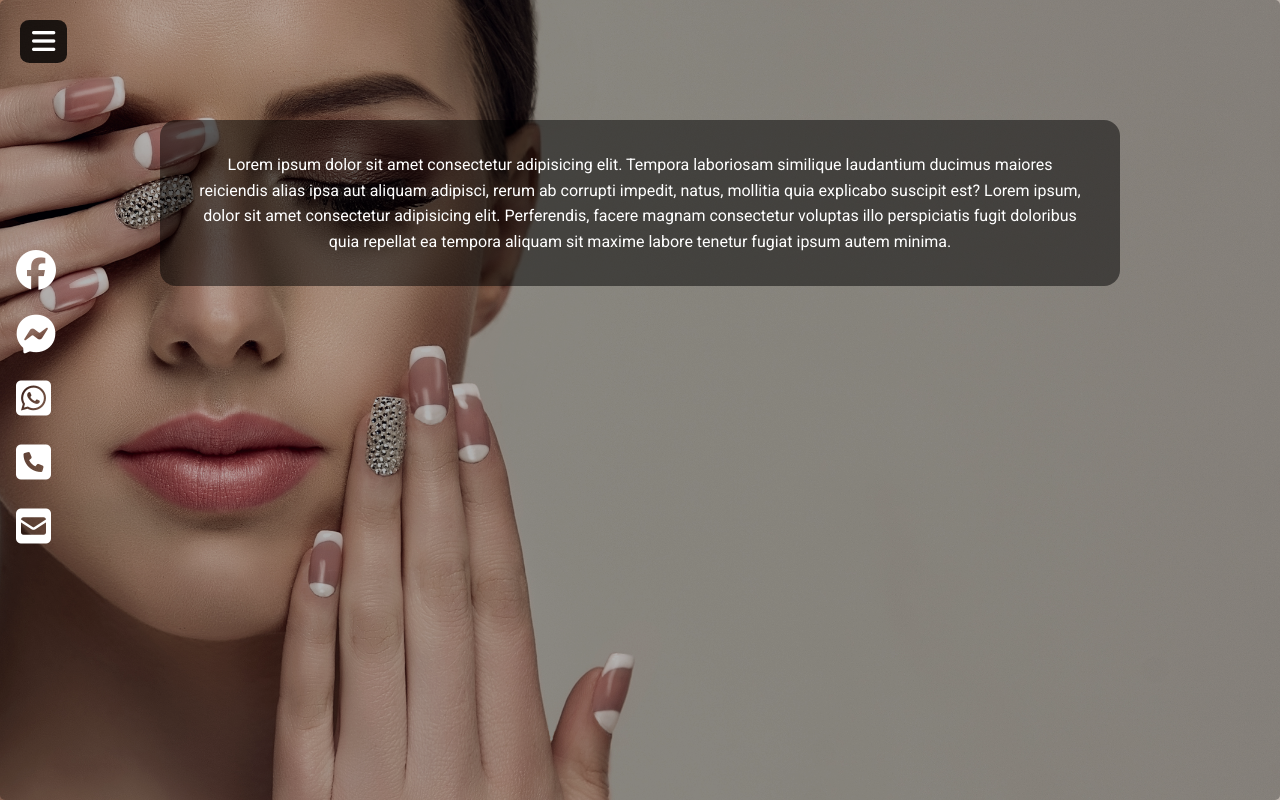
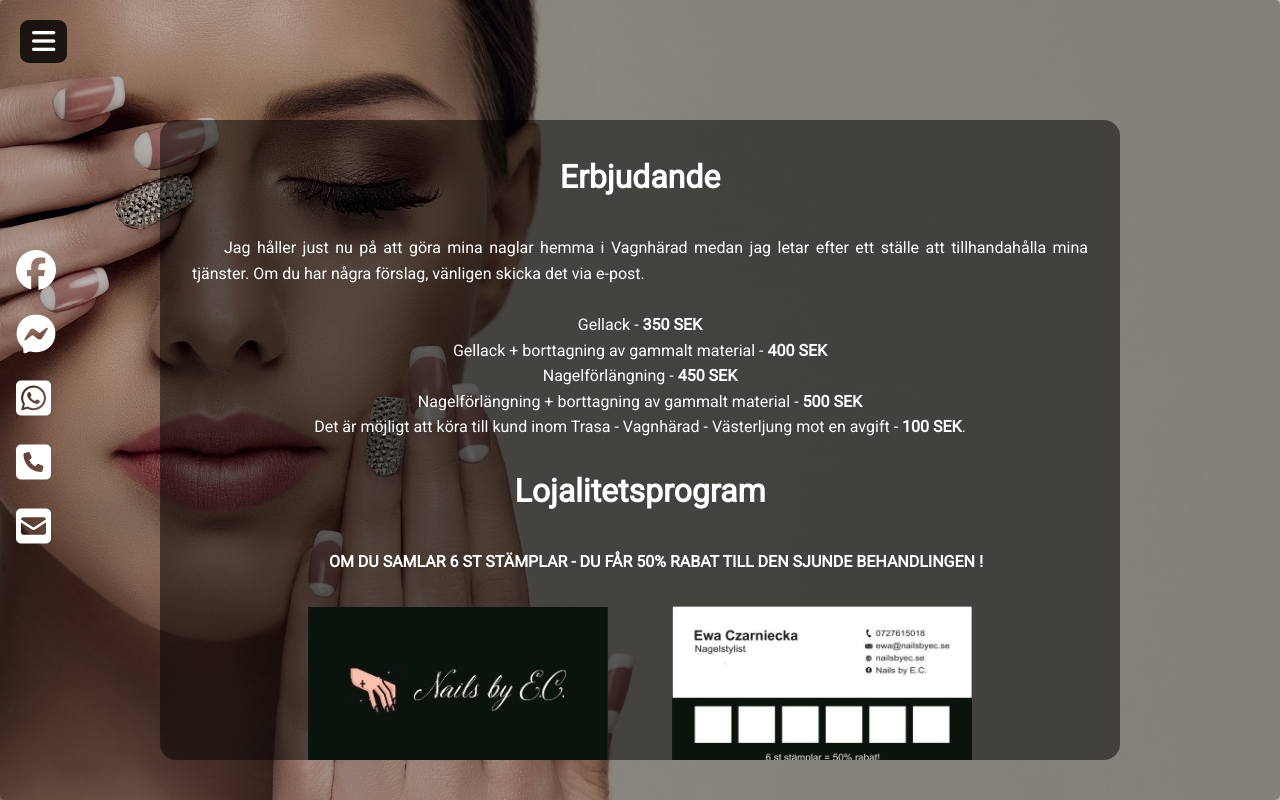
Before and after one commit to lcse1706/beauty-by-ec, a React (Create React App) app in the folder nails-by-ec/: page /offer in a window 1280 px wide. Built offline with nearby package versions, Linux system fonts and the light colour scheme; the HTML template or start-up script is replaced by a standard one.

Commit message:
content added, waiting for some scans

```diff
--- a/nails-by-ec/src/App.css
+++ b/nails-by-ec/src/App.css
@@ -56,6 +56,11 @@ body::after {
   z-index: -2;
 }
 
+.card {
+  margin: 2rem;
+  width: 300px;
+}
+
 /* Utilities */
 .container {
   max-width: 1920px;
@@ -82,6 +87,24 @@ body::after {
 .lead {
   font-size: 1.5rem;
   margin-bottom: 1rem;
+}
+h1 {
+  margin-bottom: 2rem;
+}
+
+.loyal {
+  text-align: center;
+  text-transform: uppercase;
+  font-weight: bold;
+}
+
+p {
+  text-align: justify;
+  text-indent: 2rem;
+}
+
+.price {
+  font-weight: 700;
 }
 
 /* Navbar */
@@ -250,6 +273,14 @@ a.booktime:hover {
 
 /* // Large devices (desktops, less than 1200px) */
 @media (min-width: 1430px) {
+  .text-container {
+    font-size: 1.25rem;
+  }
+
+  .card {
+    width: 500px;
+  }
+
   .logo {
     display: none;
     width: 1000px;
--- a/nails-by-ec/src/App.js
+++ b/nails-by-ec/src/App.js
@@ -21,7 +21,6 @@ const App = () => {
         <Bookbtn />
         <Navbar />
         <Sidebar />
-        {/* <Logo /> */}
         <div className='container'>
           <Routes>
             <Route path='/' element={<Home />} />
--- a/nails-by-ec/src/components/pages/About.js
+++ b/nails-by-ec/src/components/pages/About.js
@@ -3,11 +3,20 @@ import React, { Fragment } from 'react';
 export const About = () => {
   return (
     <div className='text-container'>
-      <p>Ewa Czarniecka</p>
+      <h1>Om Mig</h1>
       <p>
-        Jestem sobie Ewka paletka. Robie pazurki i dzięki temnu wszystko z
-        górki.
+        Jag heter Ewa Czarniecka. Jag är certifierad manikyr och
+        ögonfransstylist. Jag har alltid varit intresserad av att arbeta i en
+        skönhetssalong, så jag är glad att jag kan uppfylla mig själv i det här
+        yrket. I mitt arbete lägger jag stor vikt vid tillförlitlighet och
+        precision. Jag är försiktigt och noggrann. Jag bryr mig om komfort och
+        hygien på jobbet. Jag kommer att få var och en av er att gå nöjda. Jag
+        använder professionell utrustning och arbetar med produkter av högsta
+        kvalitet, tack vare vilka stiliseringarna är mycket hållbara. Jag
+        desinficerar och steriliserar alla verktyg noggrant.
       </p>
+      <br />
+      <h1>Mina Certifikat</h1>
     </div>
   );
 };
--- a/nails-by-ec/src/components/pages/Offer.js
+++ b/nails-by-ec/src/components/pages/Offer.js
@@ -1,15 +1,55 @@
 import React, { Fragment } from 'react';
+import card_front from '../layout/card_front.jpg';
+import card_back from '../layout/card_back.jpg';
 
 export const Offer = () => {
   return (
     <div className='text-container'>
-      Lorem ipsum dolor sit amet consectetur adipisicing elit. Tempora
-      laboriosam similique laudantium ducimus maiores reiciendis alias ipsa aut
-      aliquam adipisci, rerum ab corrupti impedit, natus, mollitia quia
-      explicabo suscipit est? Lorem ipsum, dolor sit amet consectetur
-      adipisicing elit. Perferendis, facere magnam consectetur voluptas illo
-      perspiciatis fugit doloribus quia repellat ea tempora aliquam sit maxime
-      labore tenetur fugiat ipsum autem minima.
+      <h1>Erbjudande</h1>
+
+      <p>
+        Jag håller just nu på att göra mina naglar hemma i Vagnhärad medan jag
+        letar efter ett ställe att tillhandahålla mina tjänster. Om du har några
+        förslag, vänligen skicka det via e-post.
+      </p>
+      <br />
+      <ul className='offer'>
+        <li>
+          Gellack - <span className='price'>350 SEK</span>
+        </li>
+        <li>
+          Gellack + borttagning av gammalt material -{' '}
+          <span className='price'>400 SEK</span>
+        </li>
+        <li>
+          Nagelförlängning - <span className='price'>450 SEK</span>
+        </li>
+        <li>
+          Nagelförlängning + borttagning av gammalt material -
+          <span className='price'> 500 SEK</span>
+        </li>
+        <li>
+          Det är möjligt att köra till kund inom Trasa - Vagnhärad - Västerljung
+          mot en avgift - <span className='price'>100 SEK</span>.
+        </li>
+      </ul>
+      <br />
+      <h1>Lojalitetsprogram</h1>
+
+      <p className='loyal'>
+        Om du samlar 6 st stämplar - du får 50% rabat till den sjunde
+        behandlingen !
+      </p>
+      <img
+        className='card'
+        src={card_front}
+        alt='Visitkort NailsByEC Framsidan'
+      />
+      <img
+        className='card'
+        src={card_back}
+        alt='Visitkort NailsByEC Baksidan'
+      />
     </div>
   );
 };
```
Also changed, not shown: nails-by-ec/src/components/layout/card_back.jpg (added), nails-by-ec/src/components/layout/card_front.jpg (added).
